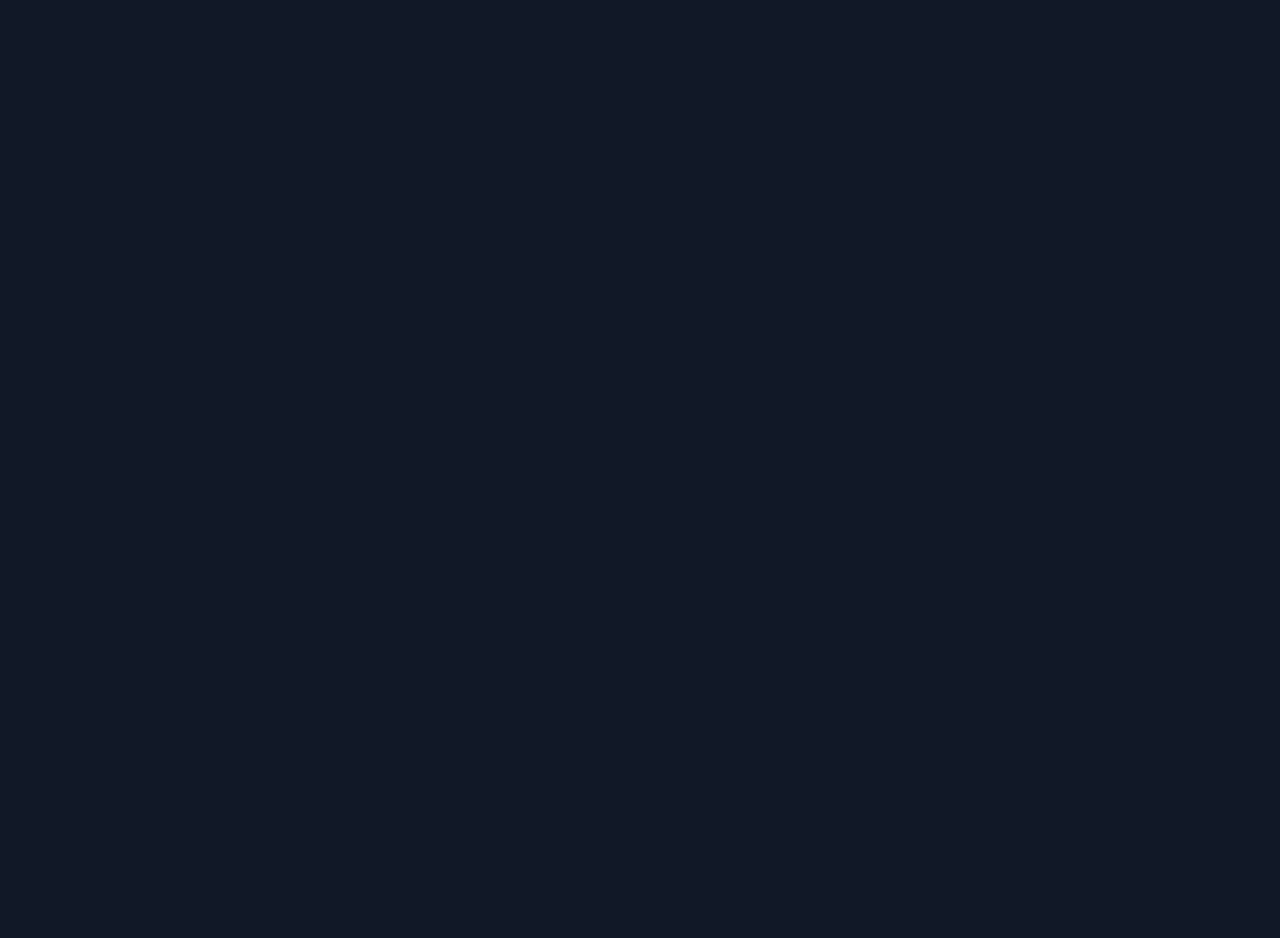
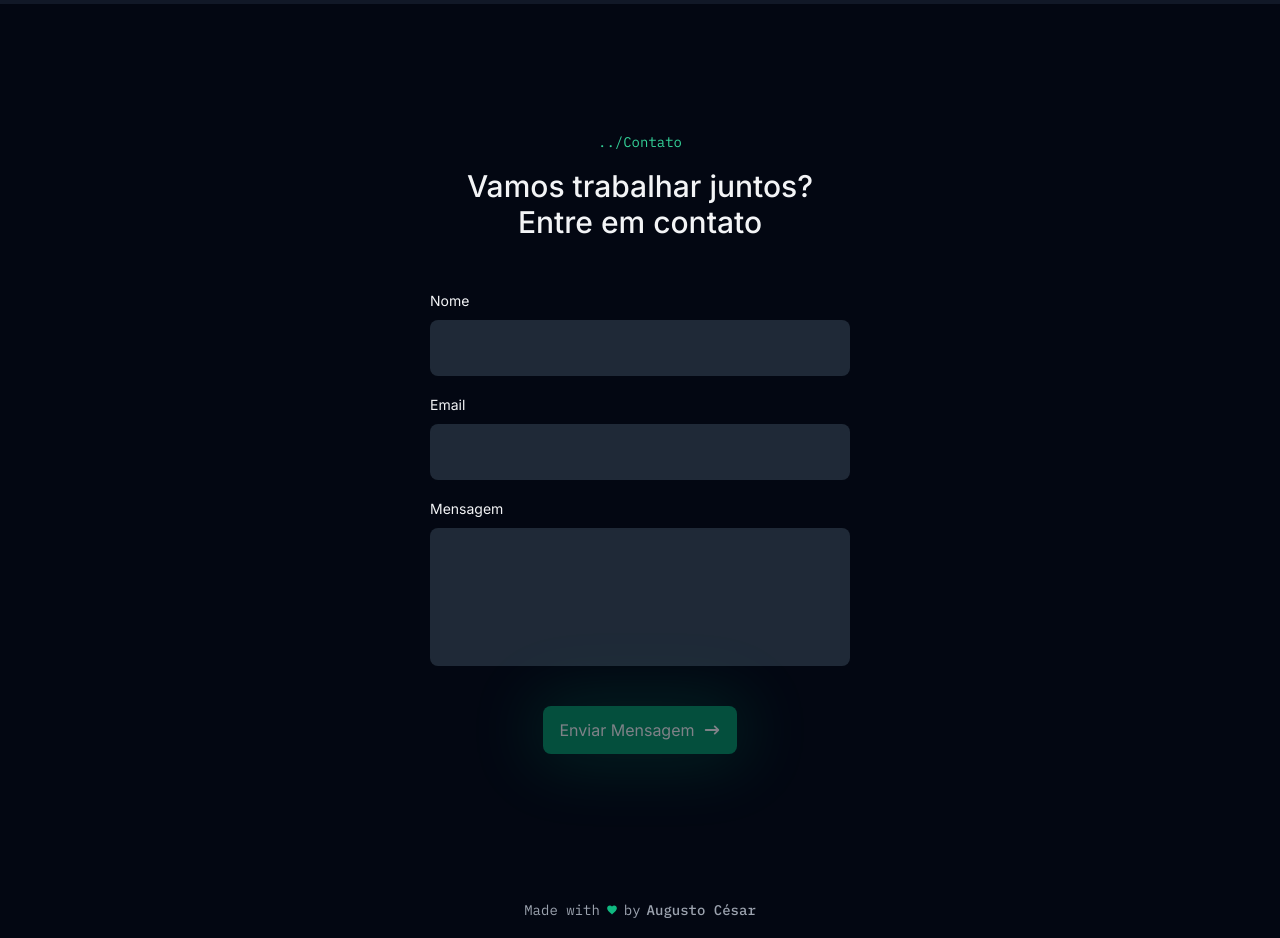
Before and after one commit to AugustoTI/portfolio, a Next.js app: page / in a window 1280 px wide. Shown: the part 3740-4678 px from the top of the page. Before the commit the page ends 3744 px from the top, so only its background shows below. Built offline with nearby package versions, Linux system fonts and the light colour scheme.

Commit message:
feat: contact form and footer

```diff
--- a/src/app/_components/hero-section.tsx
+++ b/src/app/_components/hero-section.tsx
@@ -34,7 +34,7 @@ export function HeroSection() {
           </ul>
           <div className="mt-6 flex flex-col sm:flex-row sm:items-center sm:gap-5 lg:mt-10">
             <Button className="w-max gap-2 shadow-button hover:scale-105" asChild>
-              <Link scroll={false} href="/#contato">
+              <Link href="/#contato">
                 Entrar em contato
                 <HiArrowNarrowRight size={18} />
               </Link>
--- a/src/app/layout.tsx
+++ b/src/app/layout.tsx
@@ -5,6 +5,8 @@ import { type ReactNode } from 'react'
 
 import { cn } from '@/lib/utils'
 import { Header } from './_components/header'
+import { ContactSection } from '@/components/contact-section'
+import { Footer } from '@/components/footer'
 
 export const metadata: Metadata = {
   title: 'Create Next App',
@@ -36,6 +38,8 @@ export default function RootLayout({ children }: RootLayoutProps) {
       <body>
         <Header />
         {children}
+        <ContactSection />
+        <Footer />
       </body>
     </html>
   )
--- /dev/null
+++ b/src/components/contact-section.tsx
@@ -0,0 +1,101 @@
+'use client'
+
+import { HiArrowNarrowRight } from 'react-icons/hi'
+import { type SubmitHandler, useForm } from 'react-hook-form'
+import { SectionTitle } from '@/components/section-title'
+import { Button } from '@/components/ui/button'
+import { z } from 'zod'
+import { zodResolver } from '@hookform/resolvers/zod'
+
+const formSchema = z.object({
+  name: z.string().min(3).max(100),
+  email: z.string().min(1).email(),
+  message: z.string().min(1).max(500),
+})
+
+type ContactFields = z.infer<typeof formSchema>
+
+export function ContactSection() {
+  const {
+    register,
+    handleSubmit,
+    formState: { isValid, isSubmitting },
+  } = useForm<ContactFields>({
+    resolver: zodResolver(formSchema),
+    defaultValues: {
+      name: '',
+      email: '',
+      message: '',
+    },
+    mode: 'onSubmit',
+    reValidateMode: 'onChange',
+  })
+
+  const onSubmit: SubmitHandler<ContactFields> = async (formData) => {
+    console.log(formData)
+    // TODO: Discord Integration
+  }
+
+  return (
+    <section
+      id="contato"
+      className="flex items-center justify-center bg-gray-950 px-4 py-16 md:py-32"
+    >
+      <div className="mx-auto w-full max-w-[420px]">
+        <SectionTitle
+          title="Vamos trabalhar juntos? Entre em contato"
+          subtitle="Contato"
+          className="items-center text-center"
+        />
+
+        <form
+          onSubmit={handleSubmit(onSubmit)}
+          className="mt-12 flex w-full flex-col gap-4"
+          autoComplete="off"
+        >
+          <div className="space-y-2">
+            <label htmlFor="name" className="text-sm">
+              Nome
+            </label>
+            <input
+              type="text"
+              id="name"
+              className="block h-14 w-full rounded-lg bg-gray-800 px-4 outline-none transition focus-visible:ring-2 focus-visible:ring-emerald-400"
+              {...register('name')}
+            />
+          </div>
+          <div className="space-y-2">
+            <label htmlFor="email" className="text-sm">
+              Email
+            </label>
+            <input
+              type="email"
+              id="email"
+              className="block h-14 w-full rounded-lg bg-gray-800 px-4 outline-none transition focus-visible:ring-2 focus-visible:ring-emerald-400"
+              {...register('email')}
+            />
+          </div>
+          <div className="space-y-2">
+            <label htmlFor="message" className="text-sm">
+              Mensagem
+            </label>
+            <textarea
+              id="message"
+              className="block h-[138px] w-full resize-none rounded-lg bg-gray-800 p-4 outline-none transition focus-visible:ring-2 focus-visible:ring-emerald-400"
+              maxLength={500}
+              {...register('message')}
+            />
+          </div>
+
+          <Button
+            type="submit"
+            disabled={!isValid || isSubmitting}
+            className="mx-auto mt-6 w-max gap-2 shadow-button hover:scale-105"
+          >
+            Enviar Mensagem <HiArrowNarrowRight size={18} aria-hidden />
+          </Button>
+        </form>
+      </div>
+    </section>
+  )
+}
--- /dev/null
+++ b/src/components/footer.tsx
@@ -0,0 +1,12 @@
+import { IoMdHeart } from 'react-icons/io'
+
+export function Footer() {
+  return (
+    <footer className="flex h-14 w-full items-center justify-center bg-gray-950">
+      <span className="flex items-center gap-1.5 font-mono text-xs text-gray-400 sm:text-sm">
+        Made with <IoMdHeart size={12} className="text-emerald-500" /> by{' '}
+        <strong className="font-medium">Augusto César</strong>
+      </span>
+    </footer>
+  )
+}
--- a/src/styles/global.css
+++ b/src/styles/global.css
@@ -3,6 +3,10 @@
 @tailwind utilities;
 
 @layer base {
+  html {
+    @apply scroll-smooth;
+  }
+
   body {
     @apply bg-gray-900 text-gray-100;
   }
```
